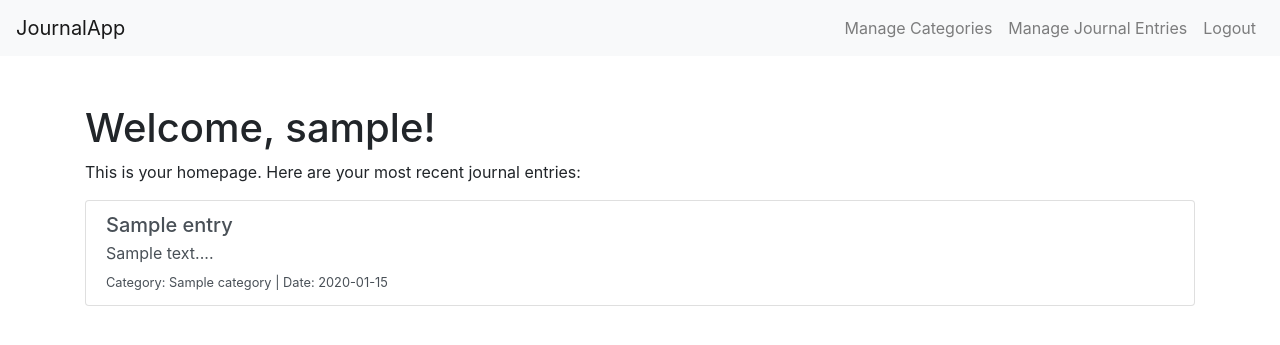
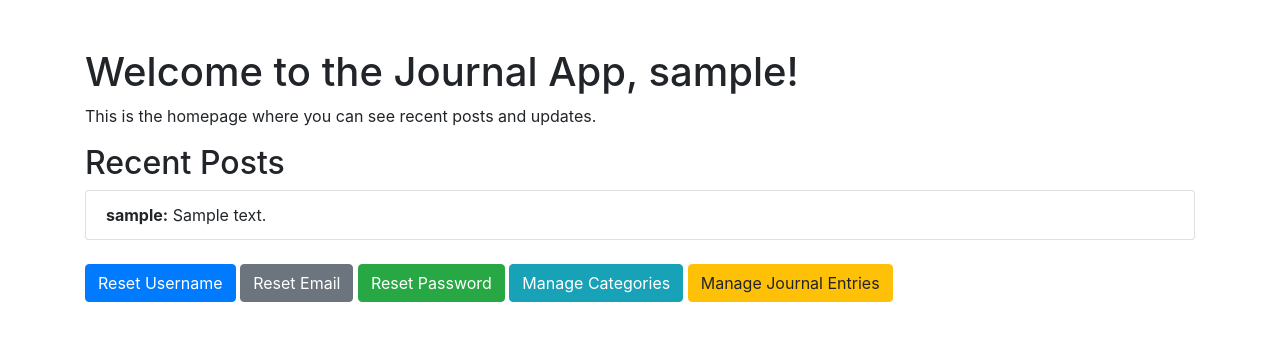
Before and after one commit to lawrence-254/effective-octo-tribble, a Flask app: template api/app/templates/index.html in a window 1280 px wide. Shown: the top 345 px of the page. Run offline with Flask 3, Linux system fonts and the light colour scheme; tables that the repository leaves empty hold one stand-in row (values such as "Sample post"); the template is opened without the code that fills it: values that come from a table or form of the project are taken from there, most other values are stand-ins (such as "Sample title", 1, 10 or a date in 2020); some libraries are stand-ins or nearby versions.

Commit message:
routemanagement

```diff
--- a/api/app/routes.py
+++ b/api/app/routes.py
@@ -1,20 +1,29 @@
-from flask import render_template, redirect, url_for, flash, session
+from flask import render_template, redirect, url_for, flash, session, jsonify
 from werkzeug.security import generate_password_hash, check_password_hash
 from app import app, db
-from app.forms import RegisterForm, LoginForm, ResetUsernameForm, ResetEmailForm, ResetPasswordForm,JournalEntryForm,CategoryForm
+from app.forms import RegisterForm, LoginForm, ResetUsernameForm, ResetEmailForm, ResetPasswordForm, JournalEntryForm, CategoryForm
 from app.models import User, Category, JournalEntry
 from app.utils import login_required
 
-
-
+# Index/home route
 @app.route('/')
 @app.route('/index')
 @login_required
 def index():
     user = User.query.get(session['user_id'])
-    return render_template('index.html', title='Home', user=user)
+    return jsonify({
+        'title': 'Home',
+        'user': {
+            'id': user.id,
+            'username': user.username,
+            'email': user.email
+        }
+    })
 
-@app.route('/register', methods=['GET', 'POST'])
+
+# Registration route
+
+@app.route('/register', methods=['POST'])
 def register():
     form = RegisterForm()
     if form.validate_on_submit():
@@ -27,19 +36,17 @@ def register():
         try:
             db.session.add(new_user)
             db.session.commit()
-            flash('Registration successful! You can now log in.', 'success')
-            return redirect(url_for('login'))
+            return jsonify({'message': 'Registration successful! You can now log in.'}), 201
         except Exception as e:
             db.session.rollback()
-            flash('Error: User already exists.', 'danger')
-            return redirect(url_for('register'))
+            return jsonify({'error': 'User already exists.'}), 400
+    return jsonify({'error': 'Invalid data submitted.'}), 400
 
-    return render_template('register.html', title='REGISTER', form=form)
-
-@app.route('/login', methods=['GET', 'POST'])
+# Login route
+@app.route('/login', methods=['POST'])
 def login():
     if 'user_id' in session:
-        return redirect(url_for('index'))
+        return jsonify({'message': 'Already logged in.'}), 200
 
     form = LoginForm()
     if form.validate_on_submit():
@@ -47,148 +54,128 @@ def login():
         if user and check_password_hash(user.hashed_password, form.password.data):
             session['user_id'] = user.id
             session['username'] = user.username
-            flash('Login successful!', 'success')
-            return redirect(url_for('index'))
+            return jsonify({'message': 'Login successful!'}), 200
         else:
-            flash('Invalid username or password.', 'danger')
+            return jsonify({'error': 'Invalid username or password.'}), 401
+    return jsonify({'error': 'Invalid data submitted.'}), 400
 
-    return render_template('login.html', title='LOGIN', form=form)
 
-@app.route('/logout')
+# Logout route
+@app.route('/logout', methods=['POST'])
 @login_required
 def logout():
     session.pop('user_id', None)
     session.pop('username', None)
-    flash('You have been logged out.', 'success')
-    return redirect(url_for('index'))
+    return jsonify({'message': 'Logout successful.'}), 200
 
-
-@app.route('/reset_username', methods=['GET', 'POST'])
+# Reset username route
+@app.route('/reset_username', methods=['POST'])
 @login_required
 def reset_username():
-    if 'user_id' not in session:
-        flash('You need to be logged in to reset your username.', 'danger')
-        return redirect(url_for('login'))
-
     form = ResetUsernameForm()
     if form.validate_on_submit():
         user = User.query.get(session['user_id'])
         user.username = form.new_username.data
         db.session.commit()
-        flash('Your username has been updated!', 'success')
-        return redirect(url_for('index'))
+        return jsonify({'message': 'Username updated successfully!'}), 200
+    return jsonify({'error': 'Invalid data submitted.'}), 400
 
-    return render_template('reset_username.html', title='Reset Username', form=form)
-
-@app.route('/reset_email', methods=['GET', 'POST'])
+# Reset email route
+@app.route('/reset_email', methods=['POST'])
 @login_required
 def reset_email():
-    if 'user_id' not in session:
-        flash('You need to be logged in to reset your email.', 'danger')
-        return redirect(url_for('login'))
-
     form = ResetEmailForm()
     if form.validate_on_submit():
         user = User.query.get(session['user_id'])
         user.email = form.new_email.data
         db.session.commit()
-        flash('Your email has been updated!', 'success')
-        return redirect(url_for('index'))
+        return jsonify({'message': 'Email updated successfully!'}), 200
+    return jsonify({'error': 'Invalid data submitted.'}), 400
 
-    return render_template('reset_email.html', title='Reset Email', form=form)
-
-@app.route('/reset_password', methods=['GET', 'POST'])
+# Reset password route
+@app.route('/reset_password', methods=['POST'])
 @login_required
 def reset_password():
-    if 'user_id' not in session:
-        flash('You need to be logged in to reset your password.', 'danger')
-        return redirect(url_for('login'))
-
     form = ResetPasswordForm()
     if form.validate_on_submit():
         user = User.query.get(session['user_id'])
         user.hashed_password = generate_password_hash(form.new_password.data)
         db.session.commit()
-        flash('Your password has been updated!', 'success')
-        return redirect(url_for('index'))
+        return jsonify({'message': 'Password updated successfully!'}), 200
+    return jsonify({'error': 'Invalid data submitted.'}), 400
 
-    return render_template('reset_password.html', title='Reset Password', form=form)
-
-
+# Manage categories route
 @app.route('/categories', methods=['GET', 'POST'])
 @login_required
 def manage_categories():
-    form = CategoryForm()
-    if form.validate_on_submit():
-        category = Category(name=form.name.data)
-        db.session.add(category)
-        db.session.commit()
-        flash('Category added successfully!', 'success')
-        return redirect(url_for('manage_categories'))
+    if request.method == 'POST':
+        form = CategoryForm()
+        if form.validate_on_submit():
+            category = Category(name=form.name.data)
+            db.session.add(category)
+            db.session.commit()
+            return jsonify({'message': 'Category added successfully!'}), 201
+        return jsonify({'error': 'Invalid data submitted.'}), 400
 
-    categories = Category.query.all()
-    return render_template('categories.html', title='Manage Categories', form=form, categories=categories)
+    elif request.method == 'GET':
+        categories = Category.query.all()
+        return jsonify([category.serialize() for category in categories]), 200
 
-
-@app.route('/categories/<int:category_id>/delete', methods=['POST'])
+# Delete category route
+@app.route('/categories/<int:category_id>/delete', methods=['DELETE'])
 @login_required
 def delete_category(category_id):
     category = Category.query.get_or_404(category_id)
     db.session.delete(category)
     db.session.commit()
-    flash('Category deleted successfully!', 'success')
-    return redirect(url_for('categories'))
+    return jsonify({'message': 'Category deleted successfully!'}), 200
 
+# Manage journal entries route
 @app.route('/journal_entries', methods=['GET', 'POST'])
 @login_required
 def manage_journal_entries():
-    form = JournalEntryForm()
-    if form.validate_on_submit():
-        journal_entry = JournalEntry(
-            title=form.title.data,
-            content=form.content.data,
-            category_id=form.category.data,
-            user_id=session['user_id']
-        )
-        db.session.add(journal_entry)
-        db.session.commit()
-        flash('Journal entry added successfully!', 'success')
-        return redirect(url_for('manage_journal_entries'))
+    if request.method == 'POST':
+        form = JournalEntryForm()
+        if form.validate_on_submit():
+            journal_entry = JournalEntry(
+                title=form.title.data,
+                content=form.content.data,
+                category_id=form.category.data,
+                user_id=session['user_id']
+            )
+            db.session.add(journal_entry)
+            db.session.commit()
+            return jsonify({'message': 'Journal entry added successfully!'}), 201
+        return jsonify({'error': 'Invalid data submitted.'}), 400
 
-    journal_entries = JournalEntry.query.filter_by(user_id=session['user_id']).all()
-    return render_template('journal_entries.html', title='Manage Journal Entries', form=form, journal_entries=journal_entries)
+    elif request.method == 'GET':
+        journal_entries = JournalEntry.query.filter_by(user_id=session['user_id']).all()
+        return jsonify([entry.serialize() for entry in journal_entries]), 200
 
-
-
-
-@app.route('/journal_entries/<int:entry_id>/delete', methods=['POST'])
+# Delete journal entry route
+@app.route('/journal_entries/<int:entry_id>/delete', methods=['DELETE'])
 @login_required
 def delete_journal_entry(entry_id):
     entry = JournalEntry.query.get_or_404(entry_id)
     if entry.user_id != session['user_id']:
-        flash('You do not have permission to delete this entry.', 'danger')
-        return redirect(url_for('journal_entries'))
+        return jsonify({'error': 'You do not have permission to delete this entry.'}), 403
     db.session.delete(entry)
     db.session.commit()
-    flash('Journal entry deleted successfully!', 'success')
-    return redirect(url_for('journal_entries'))
+    return jsonify({'message': 'Journal entry deleted successfully!'}), 200
 
-@app.route('/journal_entries/<int:entry_id>/edit', methods=['GET', 'POST'])
+# Edit journal entry route
+@app.route('/journal_entries/<int:entry_id>/edit', methods=['PUT'])
 @login_required
 def edit_journal_entry(entry_id):
     entry = JournalEntry.query.get_or_404(entry_id)
     if entry.user_id != session['user_id']:
-        flash('You do not have permission to edit this entry.', 'danger')
-        return redirect(url_for('journal_entries'))
+        return jsonify({'error': 'You do not have permission to edit this entry.'}), 403
 
-    form = JournalEntryForm(obj=entry)
-    form.category.choices = [(category.id, category.name) for category in Category.query.all()]
+    form = JournalEntryForm()
     if form.validate_on_submit():
         entry.title = form.title.data
         entry.content = form.content.data
         entry.category_id = form.category.data
         db.session.commit()
-        flash('Journal entry updated successfully!', 'success')
-        return redirect(url_for('journal_entries'))
-
-    return render_template('edit_journal_entry.html', title='Edit Journal Entry', form=form, entry=entry)
+        return jsonify({'message': 'Journal entry updated successfully!'}), 200
+    return jsonify({'error': 'Invalid data submitted.'}), 400
--- a/api/app/templates/index.html
+++ b/api/app/templates/index.html
@@ -1,4 +1,4 @@
-<!doctype html>
+<!--<!doctype html>
 <html lang="en">
   <head>
     <meta charset="utf-8">
@@ -43,4 +43,39 @@
     <script src="https://cdnjs.cloudflare.com/ajax/libs/popper.js/1.11.0/umd/popper.min.js"></script>
     <script src="https://maxcdn.bootstrapcdn.com/bootstrap/4.0.0/js/bootstrap.min.js"></script>
   </body>
+</html>-->
+<!doctype html>
+<html lang="en">
+<head>
+  <meta charset="utf-8">
+  <meta name="viewport" content="width=device-width, initial-scale=1, shrink-to-fit=no">
+  <title>{{ title }}</title>
+  <link rel="stylesheet" href="https://maxcdn.bootstrapcdn.com/bootstrap/4.0.0/css/bootstrap.min.css">
+</head>
+<body>
+  <div class="container mt-5">
+    <h1>Welcome to the Journal App, {{ user.username }}!</h1>
+    <p>This is the homepage where you can see recent posts and updates.</p>
+
+    <h2>Recent Posts</h2>
+    <ul class="list-group">
+      {% for post in posts %}
+        <li class="list-group-item">
+          <strong>{{ post.author.username }}:</strong> {{ post.body }}
+        </li>
+      {% endfor %}
+    </ul>
+
+    <div class="mt-4">
+      <a href="{{ url_for('reset_username') }}" class="btn btn-primary">Reset Username</a>
+      <a href="{{ url_for('reset_email') }}" class="btn btn-secondary">Reset Email</a>
+      <a href="{{ url_for('reset_password') }}" class="btn btn-success">Reset Password</a>
+      <a href="{{ url_for('manage_categories') }}" class="btn btn-info">Manage Categories</a>
+      <a href="{{ url_for('manage_journal_entries') }}" class="btn btn-warning">Manage Journal Entries</a>
+    </div>
+  </div>
+  <script src="https://code.jquery.com/jquery-3.2.1.slim.min.js"></script>
+  <script src="https://cdnjs.cloudflare.com/ajax/libs/popper.js/1.11.0/umd/popper.min.js"></script>
+  <script src="https://maxcdn.bootstrapcdn.com/bootstrap/4.0.0/js/bootstrap.min.js"></script>
+</body>
 </html>
```
Also changed, not shown: api/app/__init__.py (+9 -4 lines).
